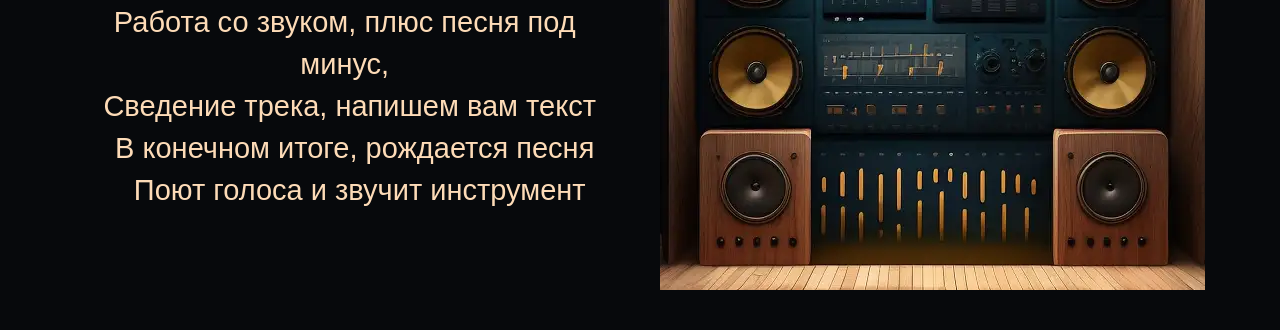
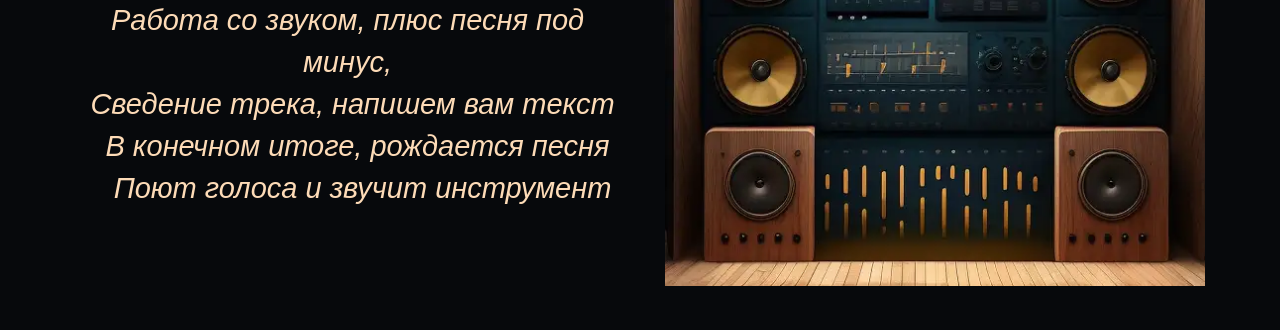
Before and after one commit to spherical-horse/audio-studio-old, a plain HTML site: page index.html in a window 1280 px wide. Shown: the part 287-617 px from the top of the page. Drawn offline with Linux system fonts and the light colour scheme; a web font is replaced by a local one.

Commit message:
feat: redesign fonts

```diff
--- a/style.css
+++ b/style.css
@@ -23,6 +23,10 @@
   font-style: normal;
   font-display: swap;
 }
+
+/* @import url('https://fonts.googleapis.com/css2?family=STIX+Two+Text:ital@1&display=swap'); */
+
+@import url('https://fonts.googleapis.com/css2?family=Bellota+Text:ital@1&display=swap');
 
 * {
   margin: 0;
@@ -317,10 +321,12 @@ body {
 }
 
 .section-text__small {
-  font-size: 33px;
+  font-size: 28px;
   line-height: 36px;
-  text-align: justify;
-  font-family: 'Cormorant';
+  /* text-align: justify; */
+  /* font-family: 'STIX Two Text'; */
+  font-family: "Bellota Text";
+  font-style: italic;
 }
 
 .section-text__small::first-letter {
```
